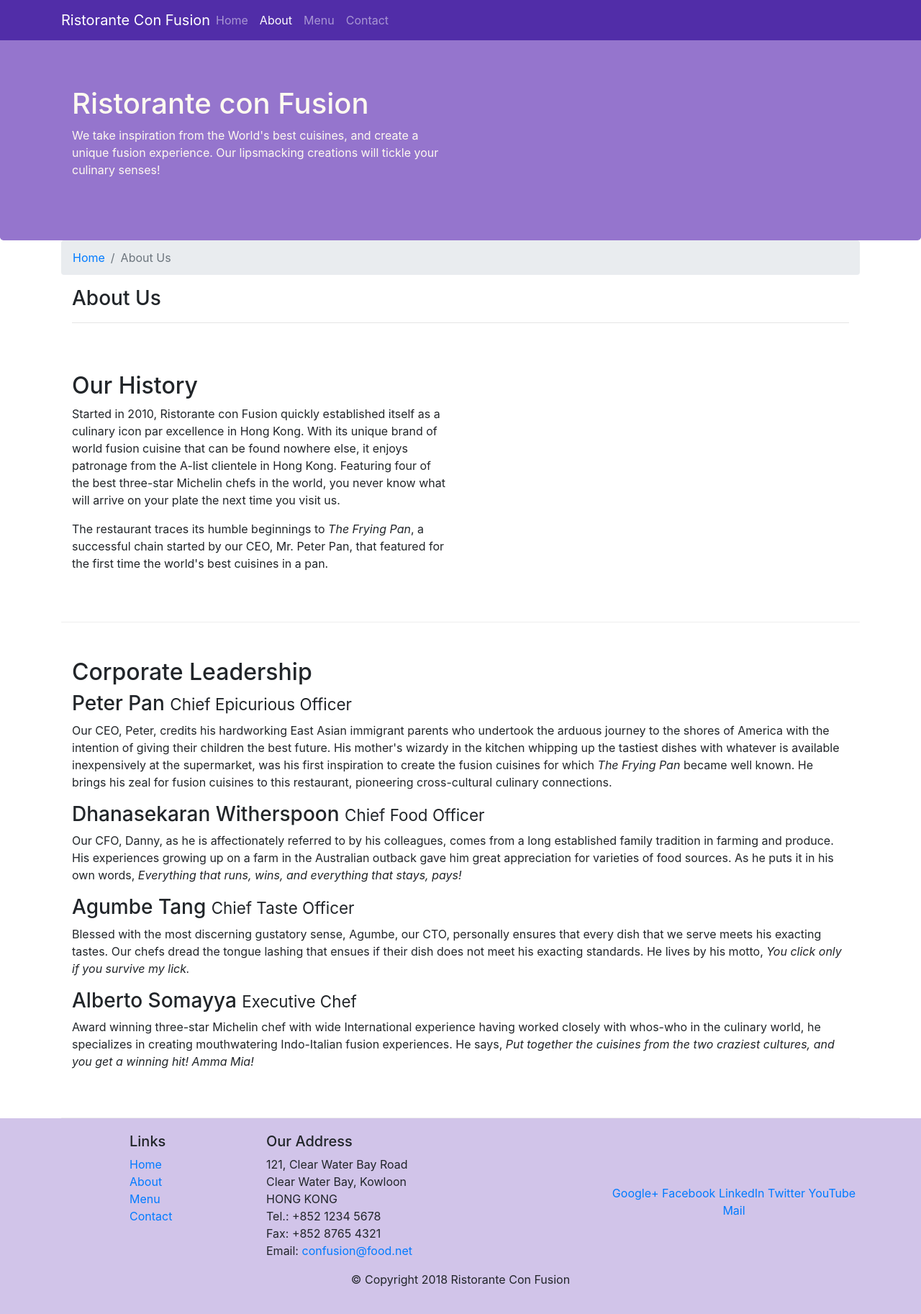
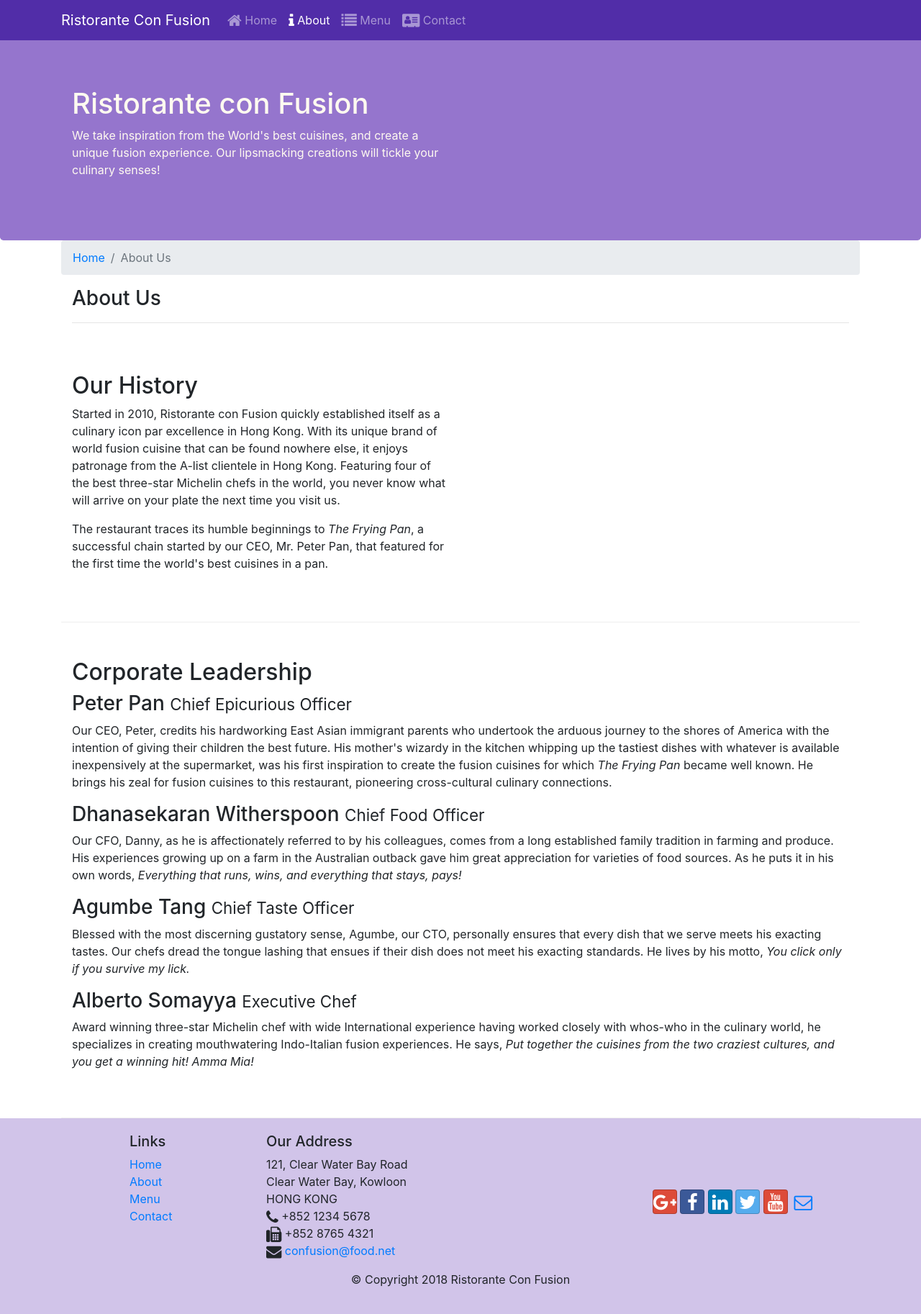
Before and after one commit to sandace0987/bootstrap, a website: page aboutus.html in a window 1280 px wide. Shown: the whole page at 72% size. Drawn offline with nearby package versions, Linux system fonts and the light colour scheme.

Commit message:
icon-fonts

```diff
--- a/aboutus.html
+++ b/aboutus.html
@@ -11,6 +11,8 @@
     <!-- Bootstrap CSS -->
     <link rel="stylesheet" href="node_modules/bootstrap/dist/css/bootstrap.min.css">
     <link rel="stylesheet" href="css/styles.css">
+    <link rel="stylesheet" href="node_modules/font-awesome/css/font-awesome.min.css">
+    <link rel="stylesheet" href="node_modules/bootstrap-social/bootstrap-social.css">
 
 </head>
 
@@ -21,13 +23,13 @@
                 <span class="navbar-toggler-icon"></span>
 
             </button>
-            <a class="navbar-brand mr-auto" href="index.html">Ristorante Con Fusion</a>
+            <a class="navbar-brand" href="index.html">Ristorante Con Fusion</a>
             <div class="collapse navbar-collapse" id="Navbar">
             <ul class="navbar-nav mr-auto">
-                <li class="nav-item"><a class="nav-link" href="index.html">Home</a></li>
-                <li class="nav-item active"><a class="nav-link" href="#">About</a></li>
-                <li class="nav-item"><a class="nav-link" href="#">Menu</a></li>
-                <li class="nav-item"><a class="nav-link" href="#">Contact</a></li>
+                <li class="nav-item"><a class="nav-link" href="index.html"><span class="fa fa-home fa-lg"></span> Home</a></li>
+                <li class="nav-item active"><a class="nav-link" href="#"><span class="fa fa-info fa-lg"></span> About</a></li>
+                <li class="nav-item"><a class="nav-link" href="#"><span class="fa fa-list fa-lg"></span> Menu</a></li>
+                <li class="nav-item"><a class="nav-link" href="#"><span class="fa fa-address-card fa-lg"></span> Contact</a></li>
 
             </ul>
             </div>
@@ -105,19 +107,19 @@
 		              121, Clear Water Bay Road<br>
 		              Clear Water Bay, Kowloon<br>
 		              HONG KONG<br>
-		              Tel.: +852 1234 5678<br>
-		              Fax: +852 8765 4321<br>
-		              Email: <a href="mailto:confusion@food.net">confusion@food.net</a>
+		              <i class="fa fa-phone fa-lg"></i> +852 1234 5678<br>
+		              <i class="fa fa-fax fa-lg"></i> +852 8765 4321<br>
+		              <i class="fa fa-envelope fa-lg"></i> <a href="mailto:confusion@food.net">confusion@food.net</a>
 		           </address>
                 </div>
                 <div class="col-12 col-sm-4 align-self-center">
                     <div class="text-center">
-                        <a href="http://google.com/+">Google+</a>
-                        <a href="http://www.facebook.com/profile.php?id=">Facebook</a>
-                        <a href="http://www.linkedin.com/in/">LinkedIn</a>
-                        <a href="http://twitter.com/">Twitter</a>
-                        <a href="http://youtube.com/">YouTube</a>
-                        <a href="mailto:">Mail</a>
+                        <a class="btn btn-social-icon btn-google" href="http://google.com/+"><i class="fa fa-google-plus fa-lg"></i></a>
+                        <a class="btn btn-social-icon btn-facebook" href="http://www.facebook.com/profile.php?id="><i class="fa fa-facebook fa-lg"></i></a>
+                        <a class="btn btn-social-icon btn-linkedin" href="http://www.linkedin.com/in/"><i class="fa fa-linkedin fa-lg"></i></a>
+                        <a class="btn btn-social-icon btn-twitter" href="http://twitter.com/"><i class="fa fa-twitter fa-lg"></i></a>
+                        <a class="btn btn-social-icon btn-google" href="http://youtube.com/"><i class="fa fa-youtube fa-lg"></i></a>
+                        <a class="btn btn-social-icon" href="mailto:"><i class="fa fa-envelope-o fa-lg"></i></a>
                     </div>
                 </div>
            </div>
--- a/package.json
+++ b/package.json
@@ -15,6 +15,8 @@
   },
   "dependencies": {
     "bootstrap": "^4.0.0",
+    "bootstrap-social": "^5.1.1",
+    "font-awesome": "^4.7.0",
     "jquery": "^3.3.1",
     "popper.js": "^1.12.9"
   }
```
Also changed, not shown: index.html (+16 -14 lines), 1 other file.
